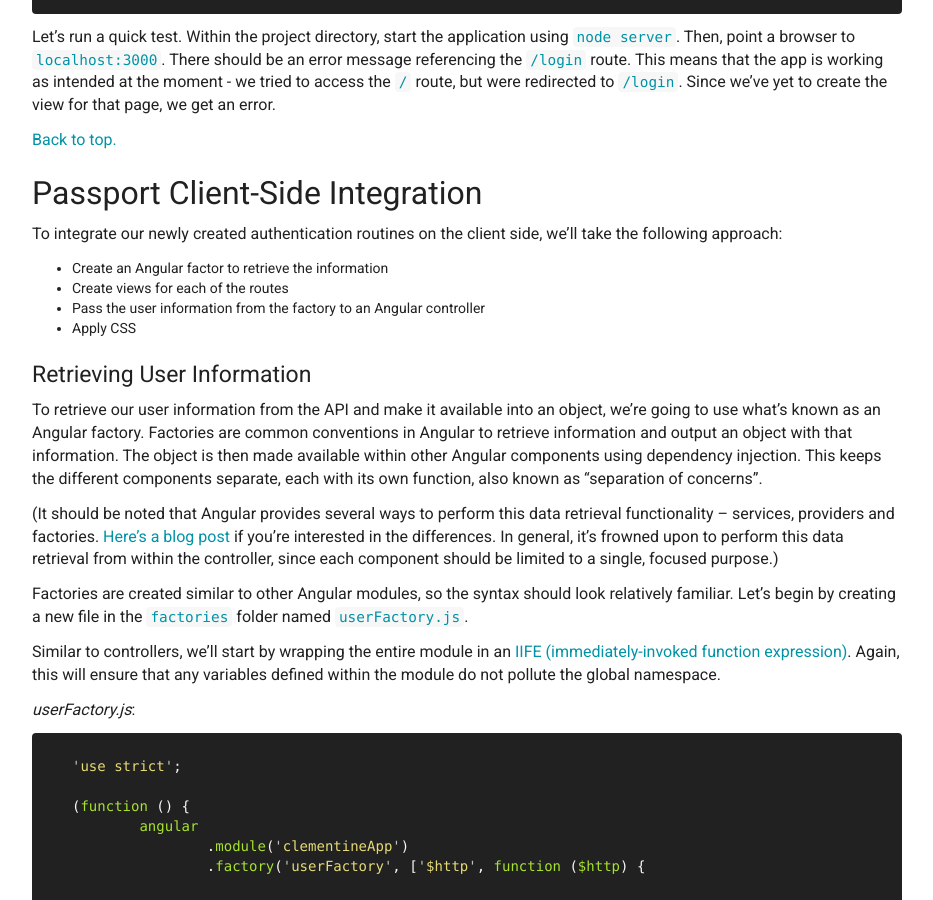
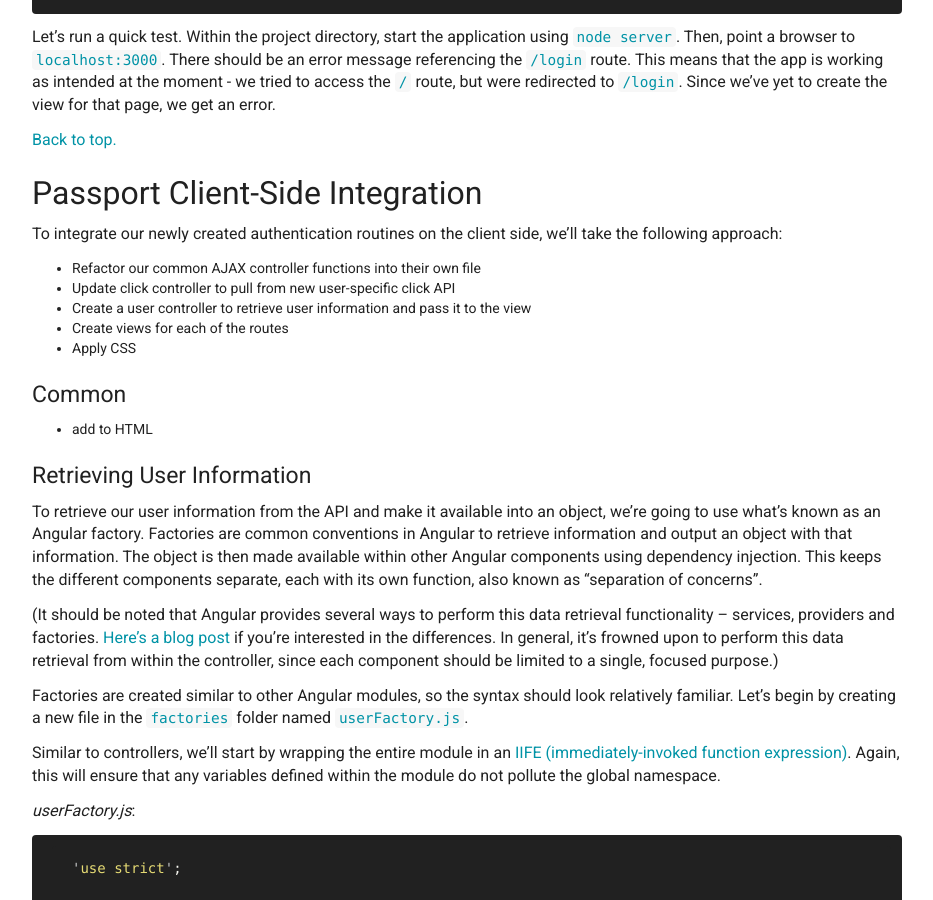
Before and after one commit to johnstonbl01/clementinejs, a Jekyll site: the page built from tutorials/tutorial-passport.md, in a window 1280 px wide and 900 px high, scrolled down 28623 px. Shown: the whole window, without its empty margins (173-1106 px from the left). Built offline with Jekyll 4.4.1, drawn with Linux system fonts in a browser that asks for light colours; Markdown is read by kramdown in place of the engine named in the settings.

```diff
--- a/tutorials/tutorial-passport.md
+++ b/tutorials/tutorial-passport.md
@@ -1226,10 +1226,15 @@
 
 To integrate our newly created authentication routines on the client side, we'll take the following approach:
 
-- Create an Angular factor to retrieve the information
+- Refactor our common AJAX controller functions into their own file
+- Update click controller to pull from new user-specific click API
+- Create a user controller to retrieve user information and pass it to the view
 - Create views for each of the routes
-- Pass the user information from the factory to an Angular controller
 - Apply CSS
+
+### Common
+
+- add to HTML
 
 ### Retrieving User Information
 
```
